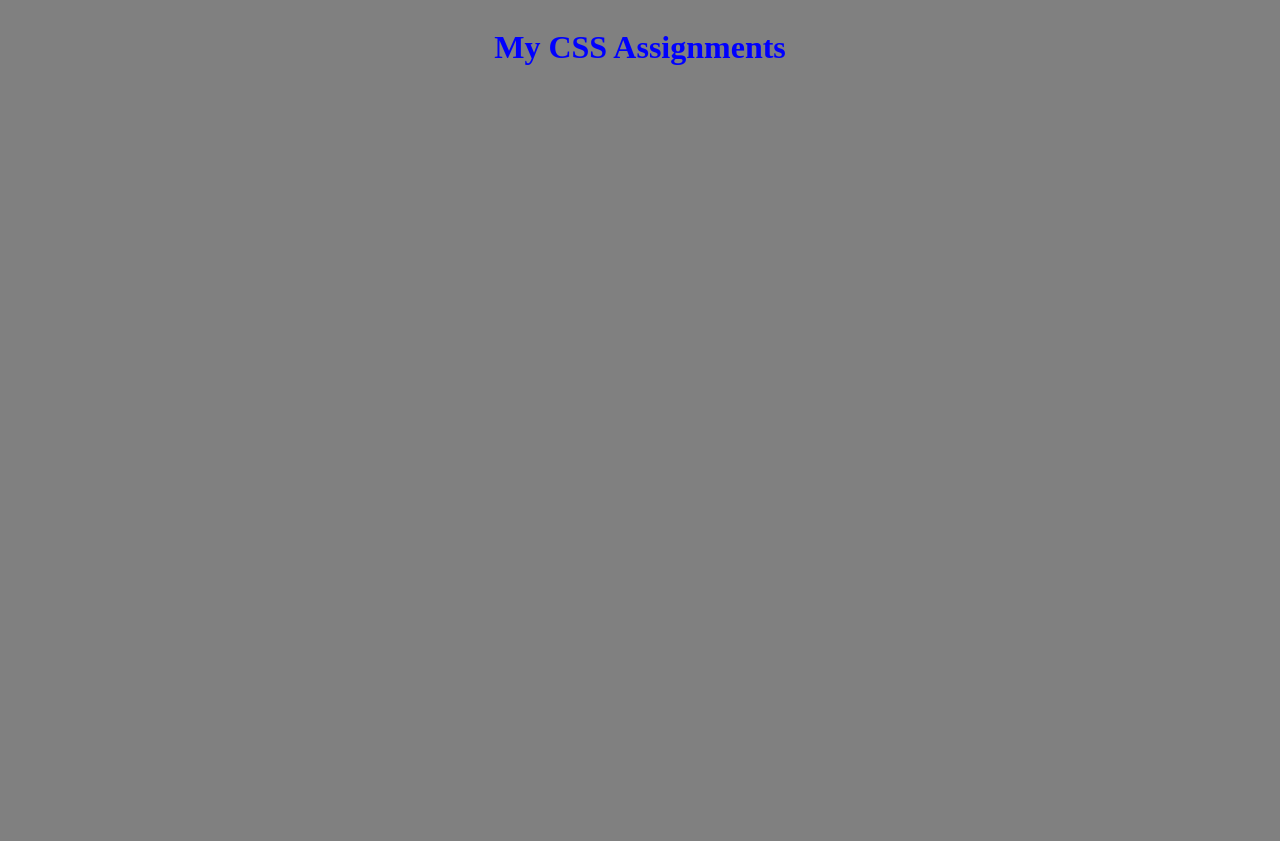
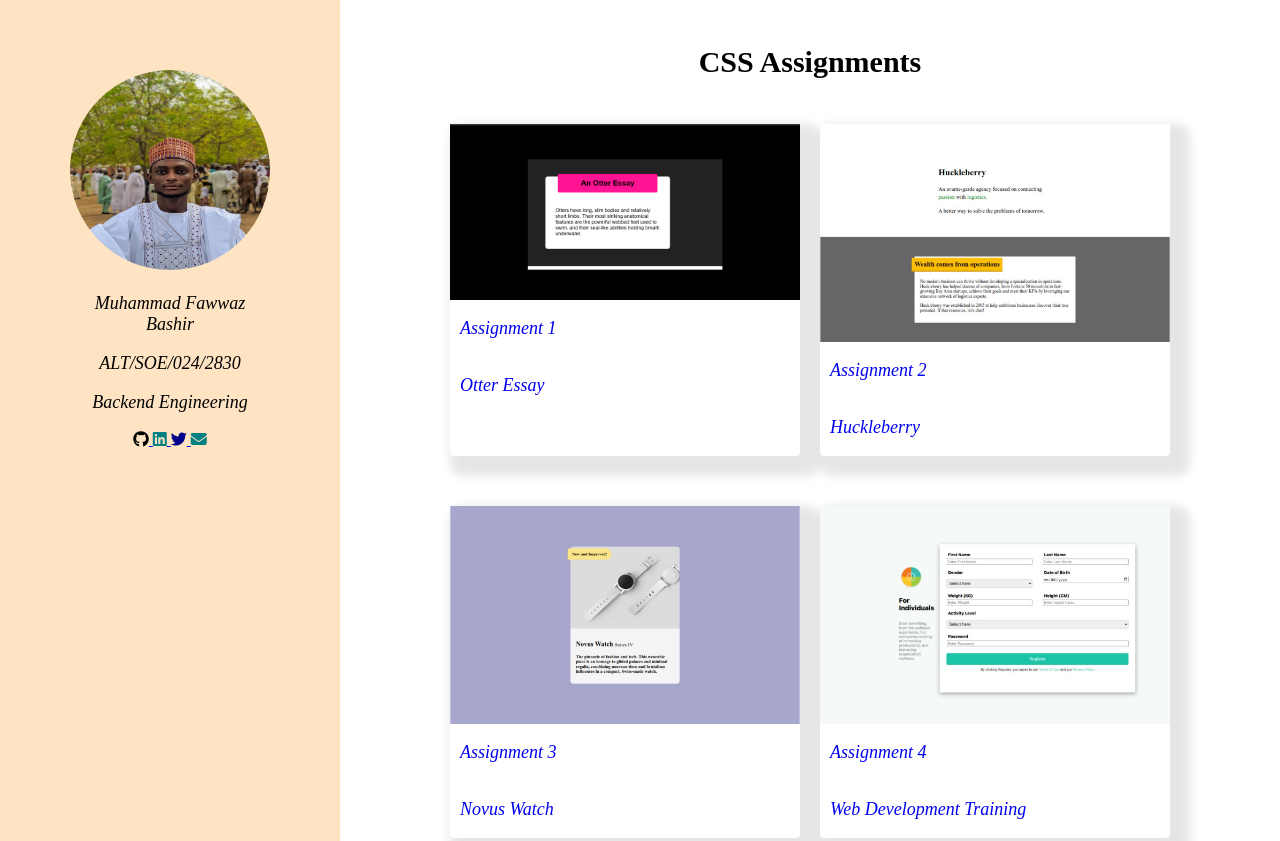
Before and after one commit to muhdfawwazbashir/CSS-Assignments, a plain HTML site: page index.html in a window 1280 px wide. Shown: the top 841 px of the page. Before the commit the page ends 800 px from the top, so only its background shows below. Drawn offline with Linux system fonts and the light colour scheme.

Commit message:
Final commit

```diff
--- a/index.html
+++ b/index.html
@@ -3,20 +3,68 @@
   <head>
     <meta charset="UTF-8" />
     <meta name="viewport" content="width=device-width, initial-scale=1.0" />
-    <title>CSS Assignments</title>
-    <style>
-      body {
-        background-color: gray;
-        display: flex;
-        flex-direction: row;
-        justify-content: center;
-      }
-      h1 {
-        color: blue;
-      }
-    </style>
+    <title>Document</title>
+    <link rel="stylesheet" href="style.css" />
+    <link
+      rel="stylesheet"
+      href="https://cdnjs.cloudflare.com/ajax/libs/font-awesome/6.7.2/css/all.min.css"
+    />
   </head>
   <body>
-    <h1>My CSS Assignments</h1>
+    <section class="profile">
+      <div class="details">
+        <img
+          src="./Me.jpg"
+          style="height: 200px; width: 200px; border-radius: 100px"
+        />
+        <p class="name">Muhammad Fawwaz Bashir</p>
+        <p class="id">ALT/SOE/024/2830</p>
+        <p class="track">Backend Engineering</p>
+      </div>
+      <div class="profile-links">
+        <a href="https://github.com/muhdfawwazbashir" target="_blank">
+          <i class="fa-brands fa-github" style="color: black"></i>
+        </a>
+        <a href="https://linkedin.com/in/muhammad-fawwaz-bashir-99059a200" target="_blank">
+          <i class="fa-brands fa-linkedin" style="color: teal"></i>
+        </a>
+        <a href="https://x.com/FawwazBashir" target="_blank">
+            <i class="fa-brands fa-twitter" style="color: darkblue;"></i>
+        </a>
+        <a href="mailto:muhdfawwazbashir@gmail.com" target="_blank">
+            <i class="fa-solid fa-envelope" style="color: teal"></i>
+        </a>
+      </div>
+    </section>
+    <section class="projects">
+      <h1>CSS Assignments</h1>
+      <div class="cards">
+        <a href="https://otter-essay-one.vercel.app/" class="card">
+          <img src="./otter essay.png" alt="" />
+          <p>Assignment 1</p>
+          <p>Otter Essay</p>
+        </a>
+        <a href="https://huckleberry-phi.vercel.app/" class="card">
+          <img src="./huckleberry.png" alt="" />
+          <p>Assignment 2</p>
+          <p>Huckleberry</p>
+        </a>
+        <a href="https://novuswatch-roan.vercel.app/" class="card">
+            <img src="./novuswatch.png" alt="" />
+            <p>Assignment 3</p>
+            <p>Novus Watch</p>
+          </a>
+          <a href="https://web-development-rouge-nine.vercel.app/" class="card">
+            <img src="./webdevelopment.png" alt="" />
+            <p>Assignment 4</p>
+            <p>Web Development Training</p>
+          </a>
+          <a href="https://wp-pusher-rouge.vercel.app/" class="card">
+            <img src="./Wp_pusher.png" alt="" />
+            <p>Assignment 5</p>
+            <p>WP Pusher</p>
+          </a>
+      </div>
+    </section>
   </body>
 </html>
--- /dev/null
+++ b/style.css
@@ -0,0 +1,62 @@
+body {
+    display: grid;
+    grid-template-columns: 0.7fr 2fr;
+    margin: 0;
+}
+
+.profile {
+    background-color: bisque;
+    height: 100%;
+    align-content: top;
+    padding: 70px;
+    justify-items: center;
+    color: black;
+}
+
+.details {
+    text-align: center;
+    font-size: large;
+    font-style: oblique;
+}
+
+
+.projects {
+    display: flex;
+    flex-direction: column;
+    align-items: center;
+    justify-content: center;
+}
+
+
+h1 {
+
+    font-size: 30px;
+    border-radius: 5px;
+    padding: 20px;
+    display: inline-block;
+}
+
+.cards {
+    display: flex;
+    flex-wrap: wrap;
+    gap: 20px;
+    row-gap: 50px;
+    justify-content: center;
+}
+
+.card {
+    flex: 1 1 calc(50% - 10px);
+    display: flex;
+    flex-direction: column;
+    max-width: 350px;
+    background-color: white;
+    border-radius: 4px;
+    text-decoration: none;
+    box-shadow: 10px 10px 10px 10px rgba(0, 0, 0, 0.1);
+}
+
+.card p {
+    margin-left: 10px;
+    font-size: 18px;
+    font-style: italic;
+}
```
Also changed, not shown: Me.jpg (added), Wp_pusher.png (added), huckleberry.png (added), novuswatch.png (added), otter essay.png (added), webdevelopment.png (added).
